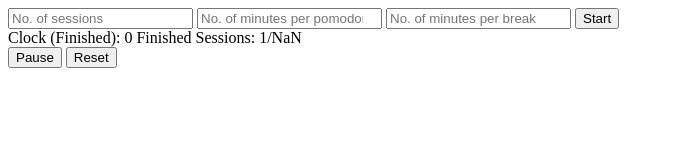
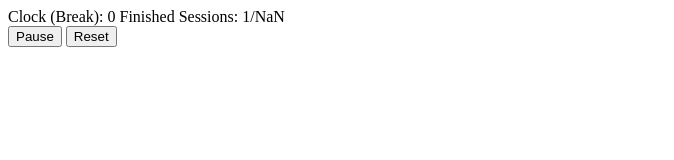
Before and after one commit to fatman-/pomodoro-clock, a website: page src/index.html in a window 1280 px wide. Both pictures are taken after a click on the button "Start". Shown: the whole page, without its empty margins (0-674 px from the left). Drawn offline with Linux system fonts and the light colour scheme.

Commit message:
Add visibility togglers for clock and input controls

```diff
--- a/src/index.html
+++ b/src/index.html
@@ -14,11 +14,13 @@
 			<input id="minutes-per-break" type="number" placeholder="No. of minutes per break"/>
 			<button id="start-button">Start</button>
 		</div>
-		<div id="pomodoro-clock">
-		</div>
-		<div id="clock-controls">
-			<button id="pause-button">Pause</button>
-			<button id="reset-button">Reset</button>
+		<div id="pomodoro-clock" style="display: none;">
+			<div id="timer">
+			</div>
+			<div id="controls">
+				<button id="pause-button">Pause</button>
+				<button id="reset-button">Reset</button>
+			</div>
 		</div>
 		<script src="PomodoroClock.js"></script>
 		<script src="index.js"></script>
--- a/src/index.js
+++ b/src/index.js
@@ -15,8 +15,8 @@ const createClock = () => {
 		noOfSessions,
 		(state, clockInfo) => {
 			const progressType = state.pomodoroInProgress ? 'Pomodoro' : 'Break';
-			const allSessionsCompleted = !state.pomodoroInProgress && !state.breakInProgress;
-			document.getElementById('pomodoro-clock').innerHTML =
+			const allSessionsCompleted = state.elapsedSessions === clockInfo.noOfSessions;
+			document.getElementById('timer').innerHTML =
 				`Clock (${allSessionsCompleted ? 'Finished' : progressType}): ${state.elapsedProgressInSeconds} Finished Sessions: ${state.elapsedSessions}/${clockInfo.noOfSessions}`;
 		}
 	);
@@ -24,6 +24,7 @@ const createClock = () => {
 
 const startControl = () => {
 	clock = createClock();
+	showClock();
 	clock.startSession();
 };
 
@@ -40,8 +41,37 @@ const pauseControl = () => {
 const resetControl = () => {
 	clock.reset();
 	clock = null;
+	hideClock();
 };
 
-document.getElementById('start-button').addEventListener('click', startControl);
-document.getElementById('pause-button').addEventListener('click', pauseControl);
-document.getElementById('reset-button').addEventListener('click', resetControl);
+const addEventListeners = () => {
+	document.getElementById('start-button').addEventListener('click', startControl);
+	document.getElementById('pause-button').addEventListener('click', pauseControl);
+	document.getElementById('reset-button').addEventListener('click', resetControl);
+};
+
+const hideClock = () => {
+	document.getElementById('pomodoro-clock').style.display = 'none';
+	document.getElementById('pause-button').disabled = true;
+	document.getElementById('reset-button').disabled = true;
+
+	document.getElementById('input-controls').style.display = 'block';
+	document.getElementById('start-button').disabled = false;
+	document.getElementById('sessions').disabled = false;
+	document.getElementById('minutes-per-pomodoro').disabled = false;
+	document.getElementById('minutes-per-break').disabled = false;
+};
+
+const showClock = () => {
+	document.getElementById('pomodoro-clock').style.display = 'block';
+	document.getElementById('pause-button').disabled = false;
+	document.getElementById('reset-button').disabled = false;
+
+	document.getElementById('input-controls').style.display = 'none';
+	document.getElementById('start-button').disabled = true;
+	document.getElementById('sessions').disabled = true;
+	document.getElementById('minutes-per-pomodoro').disabled = true;
+	document.getElementById('minutes-per-break').disabled = true;
+};
+
+addEventListeners();
```
